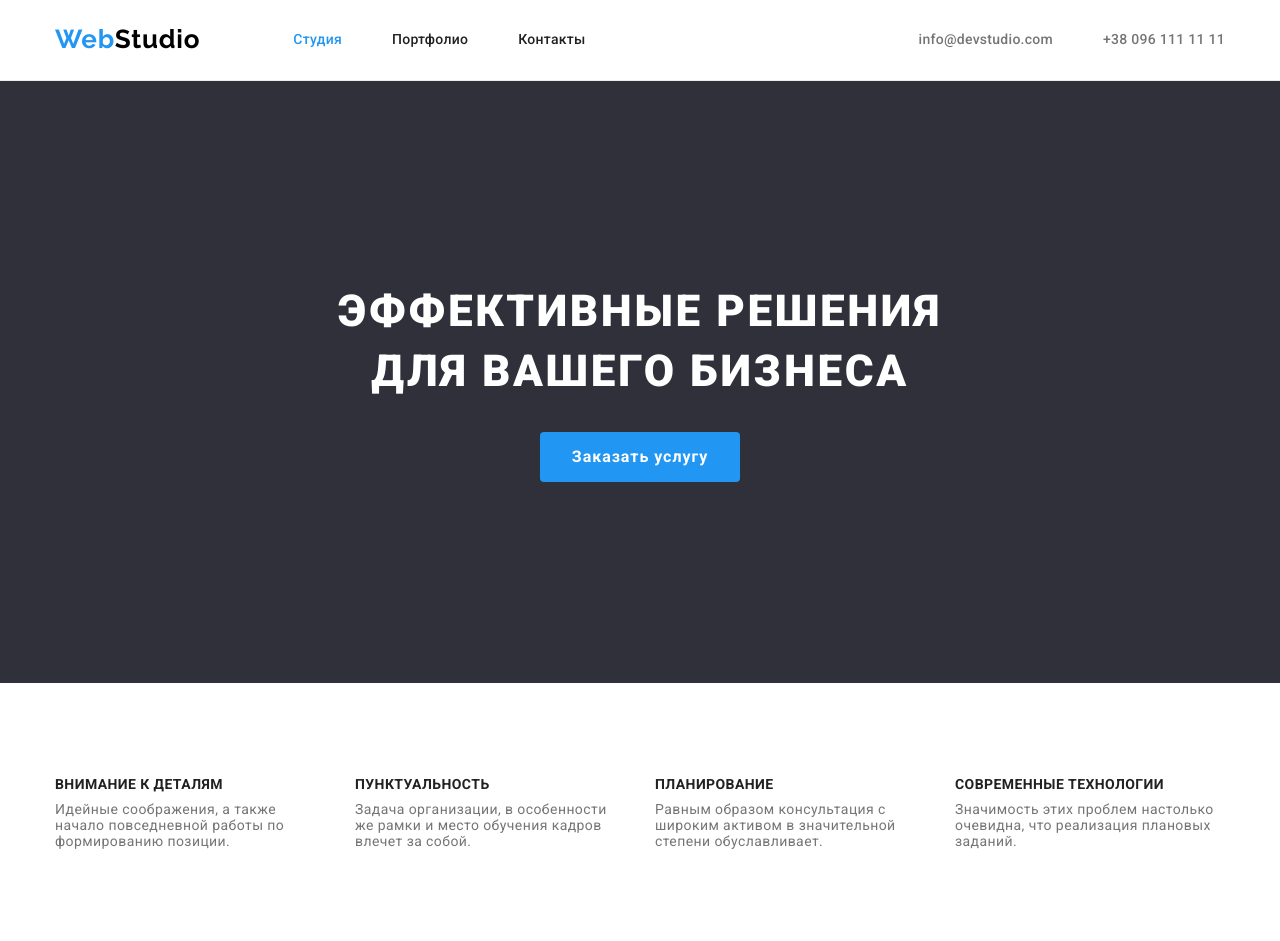
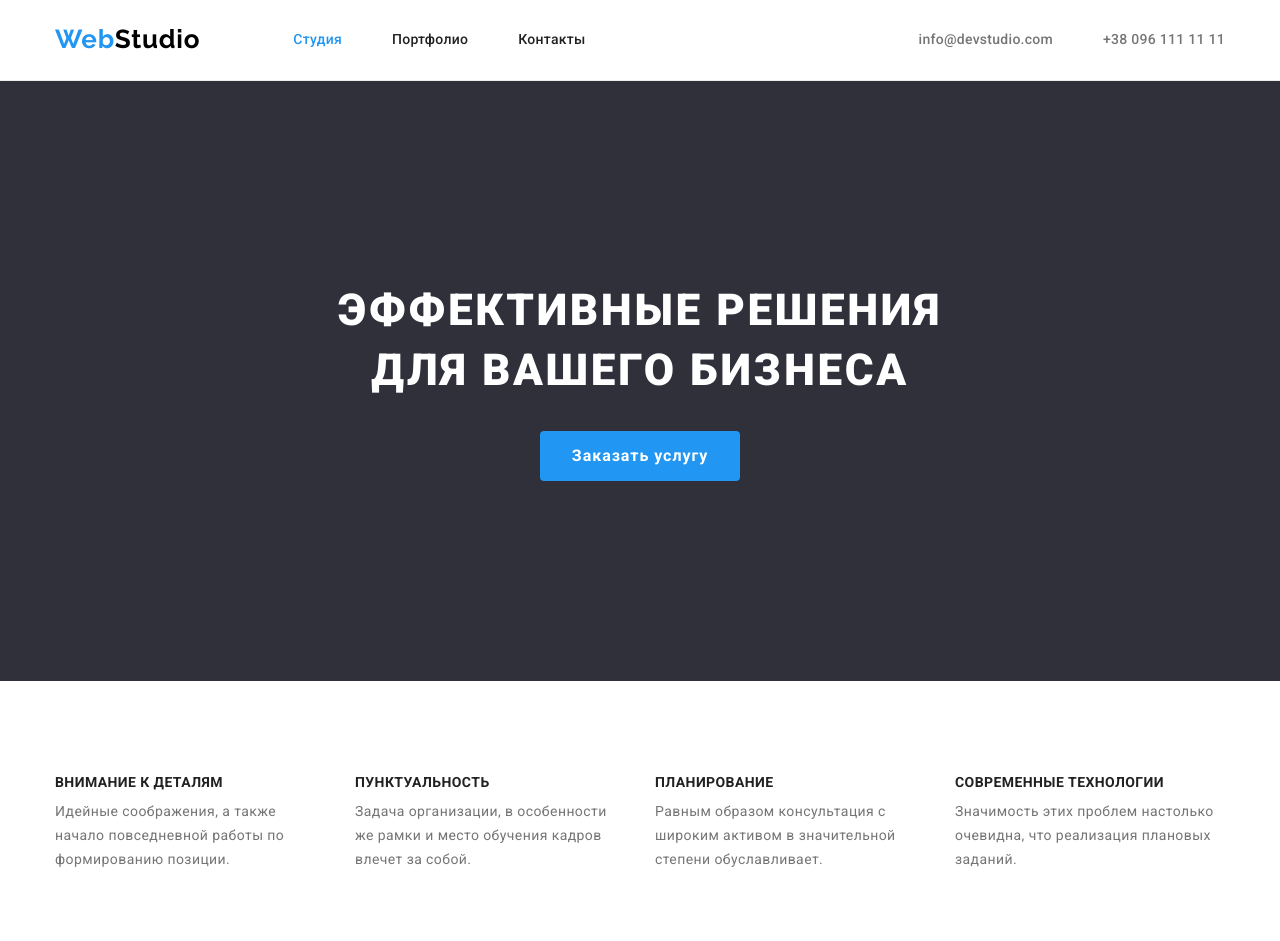
Before and after one commit to mrBidone/goit-markup-hw-03-old, a plain HTML site: page index.html in a window 1280 px wide. Shown: the top 941 px of the page. Drawn offline with nearby package versions, Linux system fonts and the light colour scheme.

Commit message:
Update style.css
Выполненные правки по ДЗ№3

```diff
--- a/css/style.css
+++ b/css/style.css
@@ -165,18 +165,18 @@ h1,h2,h3,h4,h5,h6,p {
 
 /* Hero */
 .hero {
-	border:1px solid transparent;
+	padding-top: 200px;
+	padding-bottom: 200px;
 	background-color: var(--dark-bg-color);
+
 }
 
 .hero-title {
 	display: block;
 	max-width: 696px;
-	padding-top: 200px;
 	margin-left: auto;
 	margin-right: auto;
 	margin-bottom:30px;
-
 	color: var(--dark-bg-text-color);
 	font-weight: 900;
 	font-size: 44px;
@@ -220,7 +220,7 @@ h1,h2,h3,h4,h5,h6,p {
 }
 
 .our-features .features-item {
-	line-height: 1.14;
+	line-height: 1.71;
 	letter-spacing: 0.03em;
 	margin-bottom: 0px;
 }
@@ -314,6 +314,8 @@ h1,h2,h3,h4,h5,h6,p {
 /* Footer */
 
 .footer {
+	padding-top: 60px;
+	padding-bottom: 60px;
 	background-color: var(--dark-bg-color);
 }
 .logo-studio-light {
@@ -321,7 +323,6 @@ h1,h2,h3,h4,h5,h6,p {
 }
 
 .logo-footer {
-	padding-top: 60px;
 	margin-bottom: 20px;
 }
 .footer .address-item {
@@ -335,7 +336,6 @@ h1,h2,h3,h4,h5,h6,p {
 .contacts-block {
 	display: flex;
 	flex-direction: column;
-	padding-bottom: 60px;
 }
 .contact-item{
 	margin-bottom: 9px;
@@ -360,9 +360,7 @@ h1,h2,h3,h4,h5,h6,p {
 	cursor: pointer;
 	border: none;
 }
-.hero-button {
-	padding-bottom: 200px;
-}
+
 .hero .button {
 	display: block;
 	min-width: 200px;
```
